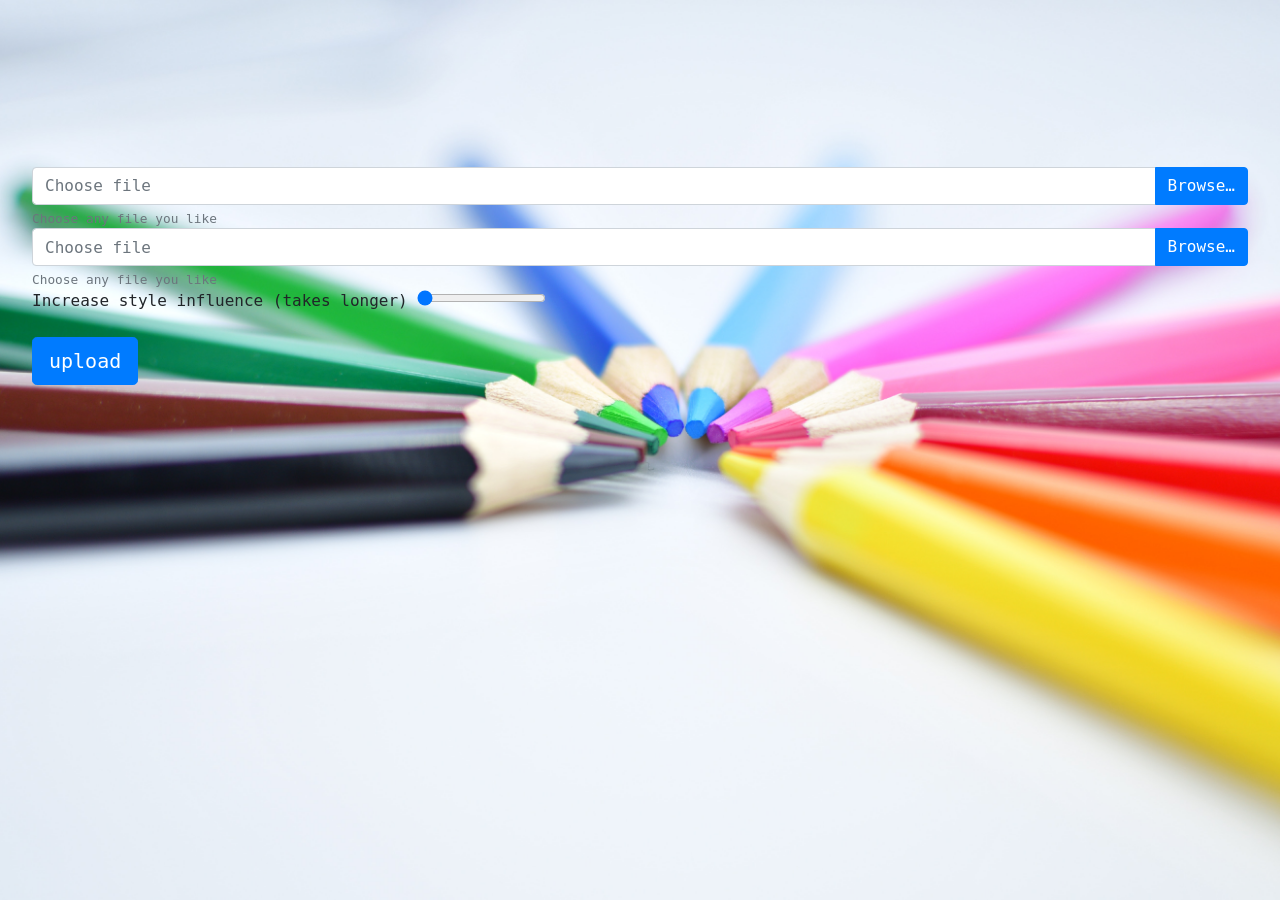
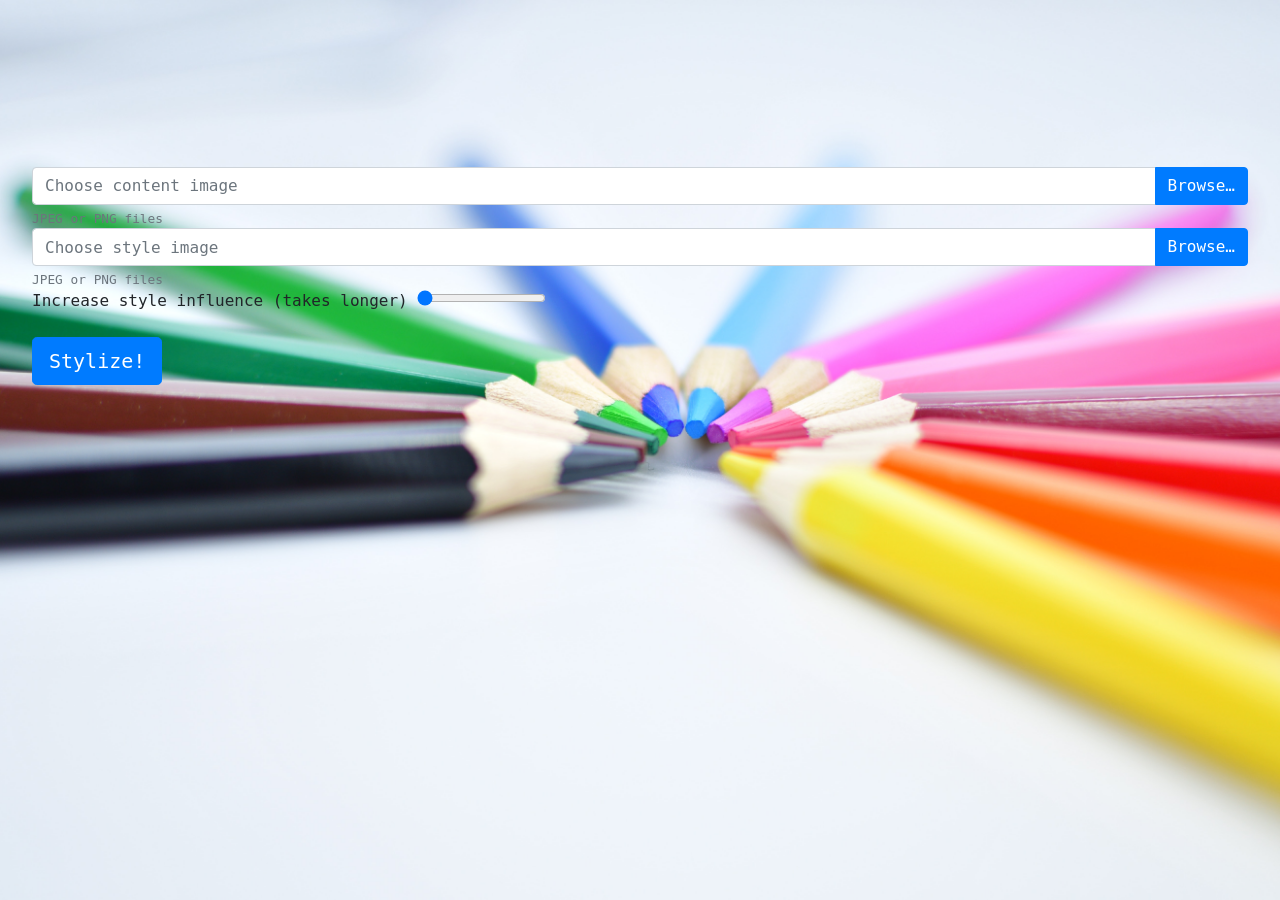
Before and after one commit to tornikeo/stylize-website, a Flask app: page / in a window 1280 px wide. Shown: the part 66-966 px from the top of the page. Run offline with Flask 2, Linux system fonts and the light colour scheme; some libraries are stand-ins or nearby versions.

```diff
--- a/app/templates/home.html
+++ b/app/templates/home.html
@@ -12,7 +12,7 @@
             <form method=post enctype=multipart/form-data>
 
                 <div class="input-group">
-                    <input type="text" class="form-control input-file-dummy" placeholder="Choose file" aria-describedby="fileHelp" required>
+                    <input type="text" class="form-control input-file-dummy" placeholder="Choose content image" aria-describedby="fileHelp" required>
                     <div class="valid-feedback order-last">File is valid</div>
                     <div class="invalid-feedback order-last">File is required</div>
                     <label class="input-group-append mb-0">
@@ -21,11 +21,11 @@
                       </span>
                     </label>
                   </div>
-                  <small id="fileHelp" class="form-text text-muted">Choose any file you like</small>
+                  <small id="fileHelp" class="form-text text-muted">JPEG or PNG files</small>
                 <div class="form-group">
 
                 <div class="input-group">
-                <input type="text" class="form-control input-file-dummy" placeholder="Choose file" aria-describedby="fileHelp" required>
+                <input type="text" class="form-control input-file-dummy" placeholder="Choose style image" aria-describedby="fileHelp" required>
                 <div class="valid-feedback order-last">File is valid</div>
                 <div class="invalid-feedback order-last">File is required</div>
                 <label class="input-group-append mb-0">
@@ -34,14 +34,14 @@
                     </span>
                 </label>
                 </div>
-                <small id="fileHelp" class="form-text text-muted">Choose any file you like</small>
+                <small id="fileHelp" class="form-text text-muted">JPEG or PNG files</small>
 
                 <div class="form-group">
                     <label for="customRange3" class="form-label">Increase style influence (takes longer) </label>
                     <input name="iters" type="range" class="form-range" min="1" max="4" step="1" value="1" id="customRange3">
                 </div>
                 <div class="form-group">
-                    <input class="btn btn-primary btn-lg" type="submit" target="_blank" role="button" value="upload">
+                    <input class="btn btn-primary btn-lg" type="submit" target="_blank" role="button" value="Stylize!">
                 </div>
             </form>
         {% endif %}
```
Also changed, not shown: .github/workflows/learn-github-actions.yml (added), 2 other files.
